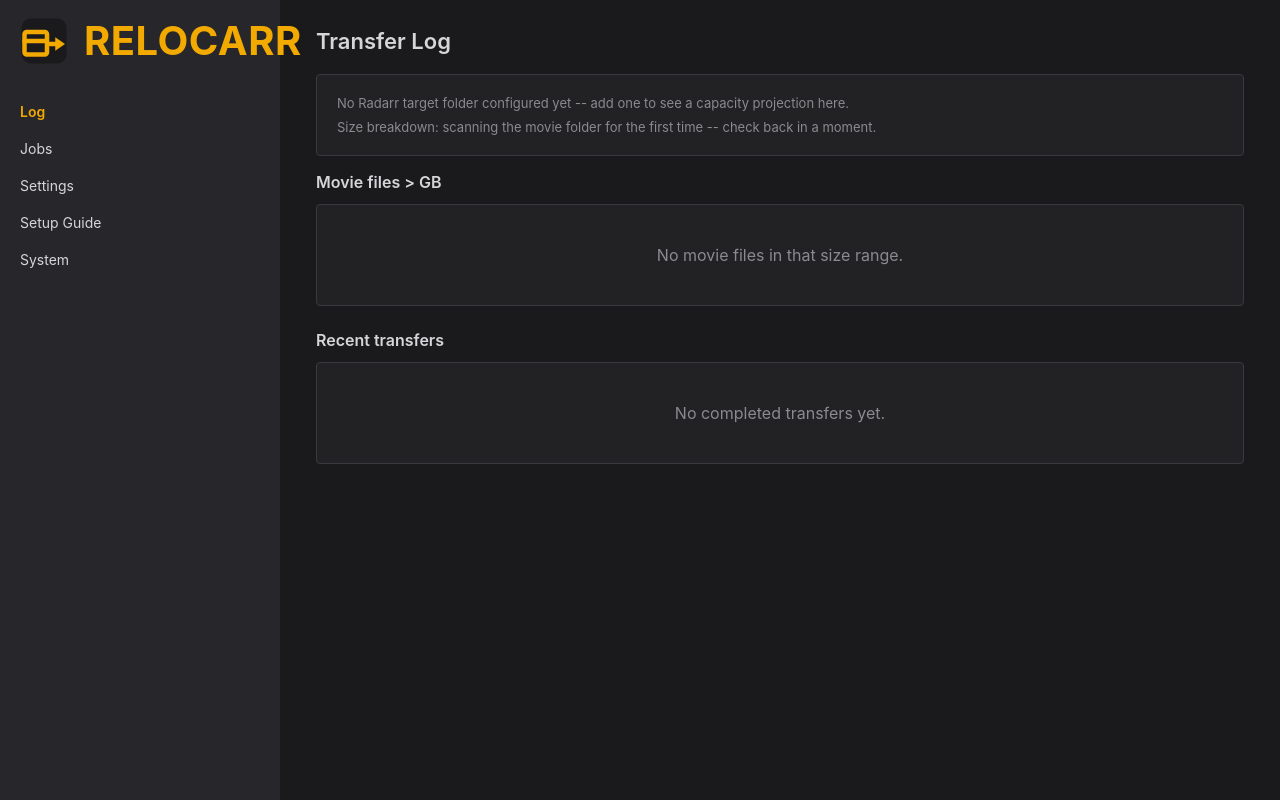
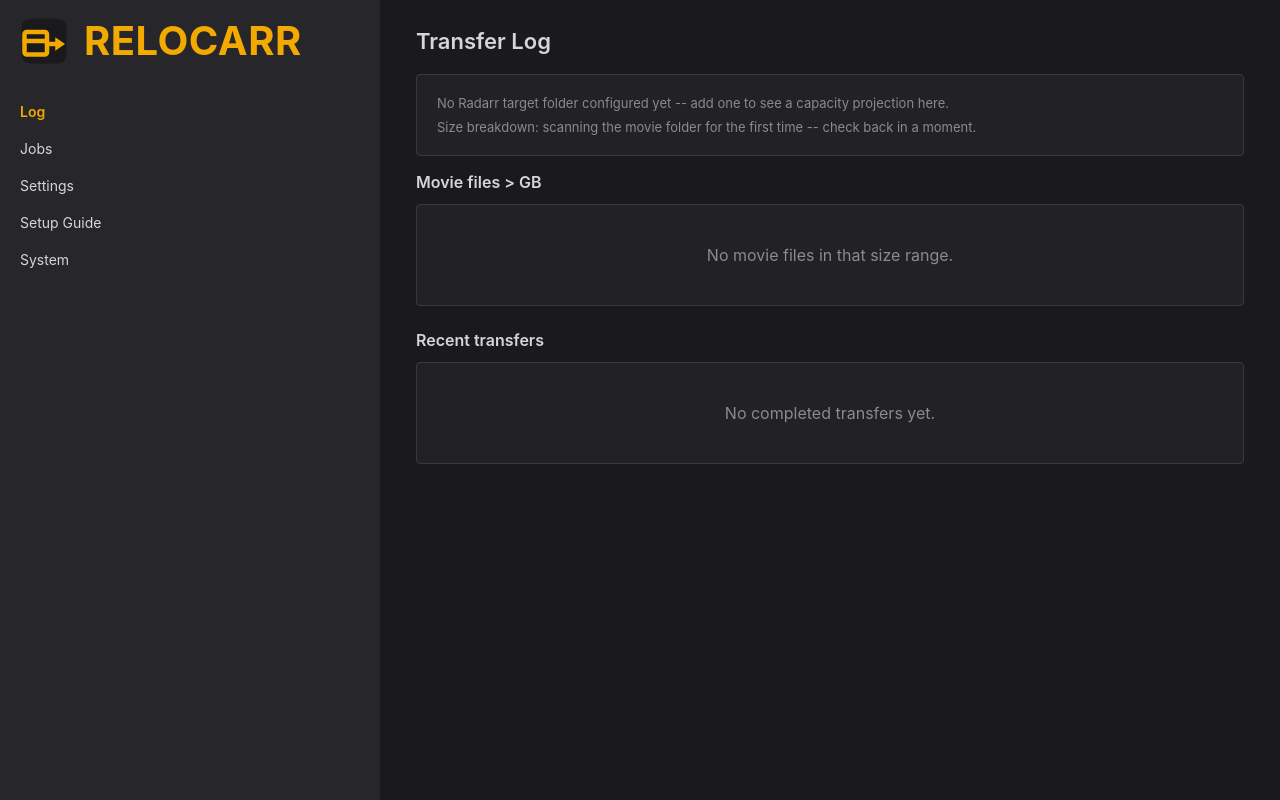
Before and after one commit to a000a999a/relocarr, a Python web app: template src/relocarr/web/templates/log.html in a window 1280 px wide. Run offline with Jinja, Linux system fonts and the light colour scheme; the template is opened without the code that fills it, so the values that code supplies are empty.

Commit message:
Widen the sidebar so the doubled logo stops overflowing into the content area

```diff
--- a/src/relocarr/web/templates/base.html
+++ b/src/relocarr/web/templates/base.html
@@ -28,7 +28,7 @@
     min-height: 100vh;
   }
   nav.sidebar {
-    width: 280px;
+    width: 380px;
     background: var(--bg-sidebar);
     flex-shrink: 0;
     padding: 16px 0;
@@ -36,6 +36,7 @@
   nav.sidebar .logo {
     display: flex;
     align-items: center;
+    flex-wrap: wrap;
     gap: 16px;
     padding: 0 20px 28px;
     font-size: 40px;
```
